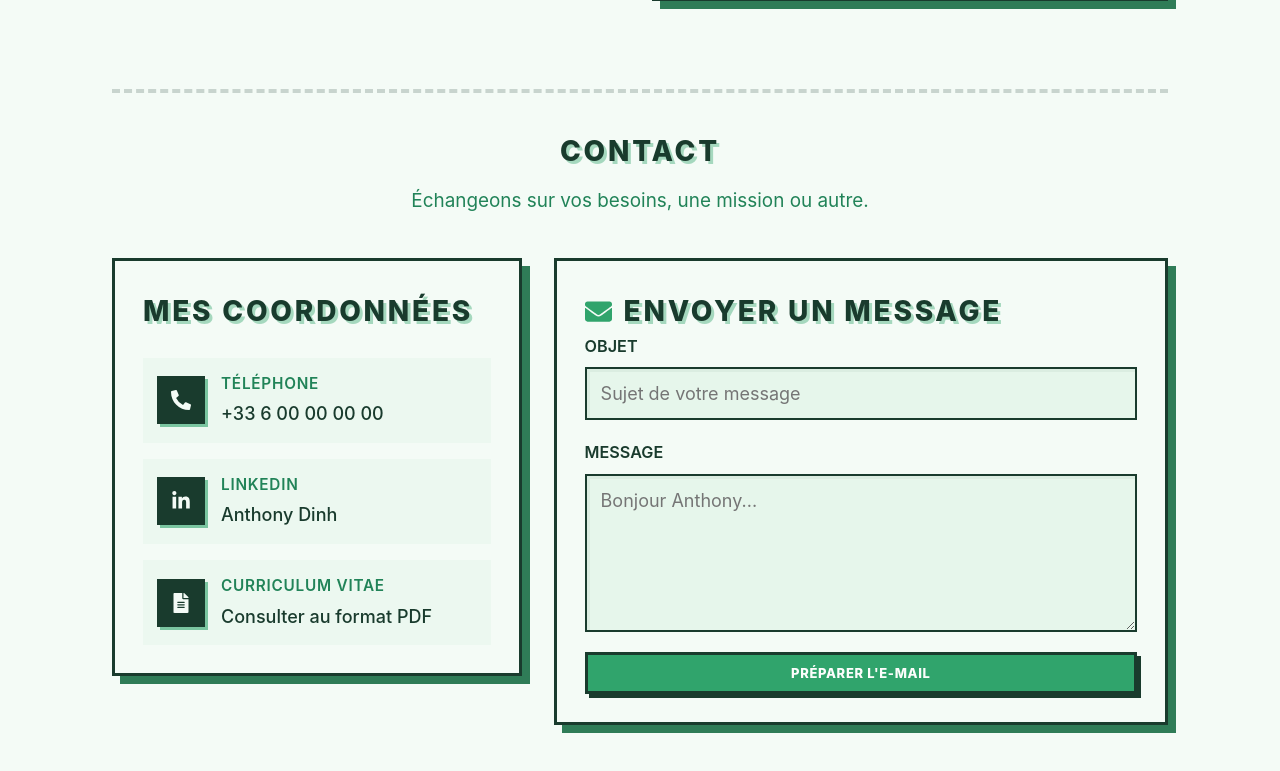
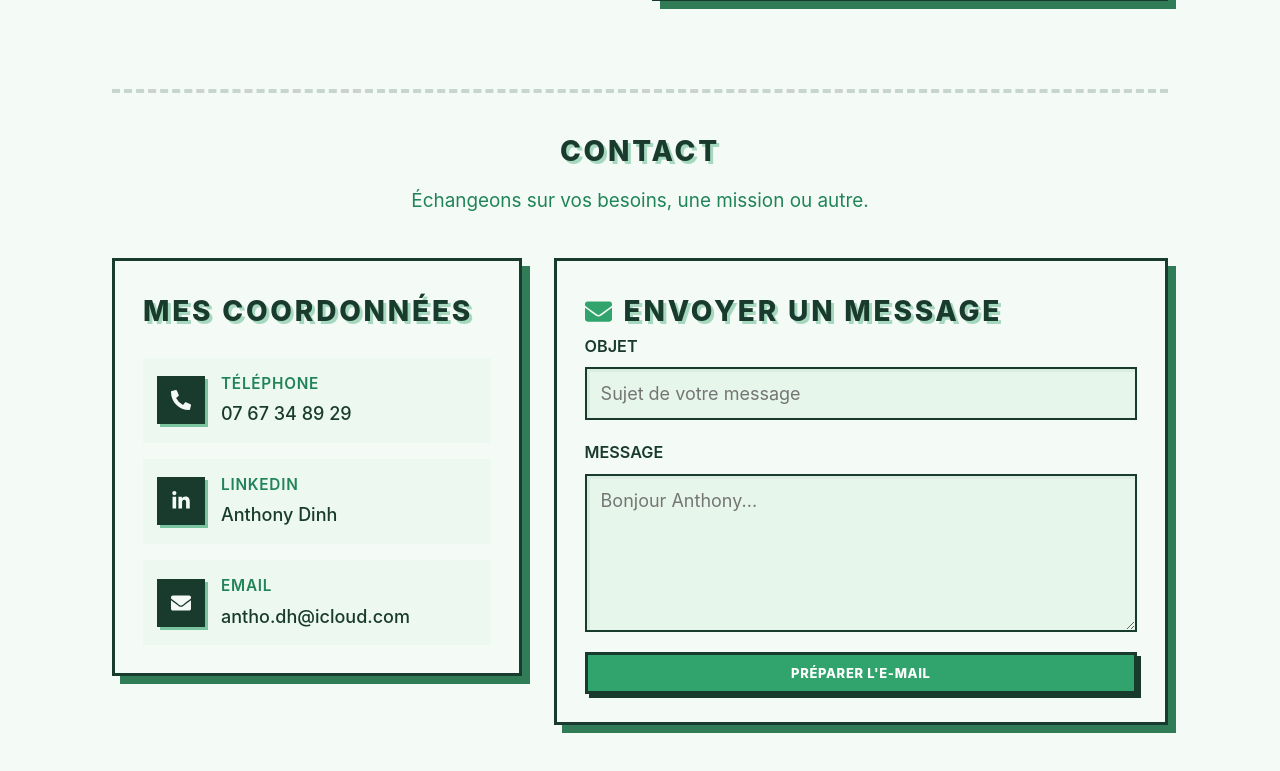
Before and after one commit to AnthonyDh10/Portfolio, a React app: page / in a window 1280 px wide. Shown: the part 2105-2876 px from the top of the page. Built offline with nearby package versions, Linux system fonts and the light colour scheme; the HTML template or start-up script is replaced by a standard one.

Commit message:
update contact section

```diff
--- a/src/components/ContactSection/ContactSection.module.css
+++ b/src/components/ContactSection/ContactSection.module.css
@@ -33,7 +33,6 @@
   align-items: start;
 }
 
-/* --- Box Rétro / Pixel Art --- */
 .retroBox {
   gap: 24px;
   overflow: hidden;
--- a/src/components/ContactSection/ContactSection.tsx
+++ b/src/components/ContactSection/ContactSection.tsx
@@ -17,21 +17,21 @@ type ContactInfo = {
 const contactInfos: ContactInfo[] = [
   {
     label: 'Téléphone',
-    value: '+33 6 00 00 00 00',
-    href: 'tel:+33600000000',
+    value: '07 67 34 89 29',
+    href: 'tel:+336767348929',
     Icon: FaPhoneAlt,
   },
   {
     label: 'LinkedIn',
     value: 'Anthony Dinh',
-    href: 'https://www.linkedin.com/in/votre-profil',
+    href: 'https://www.linkedin.com/in/anthony-dinh-eseo/',
     Icon: FaLinkedinIn,
   },
   {
-    label: 'Curriculum Vitae',
-    value: 'Consulter au format PDF',
-    href: '/cv.pdf',
-    Icon: FaFileAlt,
+    label: 'Email',
+    value: 'antho.dh@icloud.com',
+    href: 'mailto:antho.dh@icloud.com',
+    Icon: FaEnvelope,
   },
 ];
 
@@ -42,7 +42,7 @@ export function ContactSection() {
     const subject = encodeURIComponent(formData.get('subject') as string);
     const message = encodeURIComponent(formData.get('message') as string);
 
-    window.location.href = `mailto:adinhpsn@gmail.com?subject=${subject}&body=${message}`;
+    window.location.href = `mailto:antho.dh@icloud.com?subject=${subject}&body=${message}`;
   };
 
   return (
@@ -120,8 +120,6 @@ export function ContactSection() {
                   />
                 </div>
 
-                {/* Suppression de styles.retroButton, le composant <Button> gère tout son design.
-                    Correction de l'apostrophe avec &apos; pour éviter les warnings React. */}
                 <Button type="submit">
                   Préparer l&apos;e-mail
                 </Button>
```
